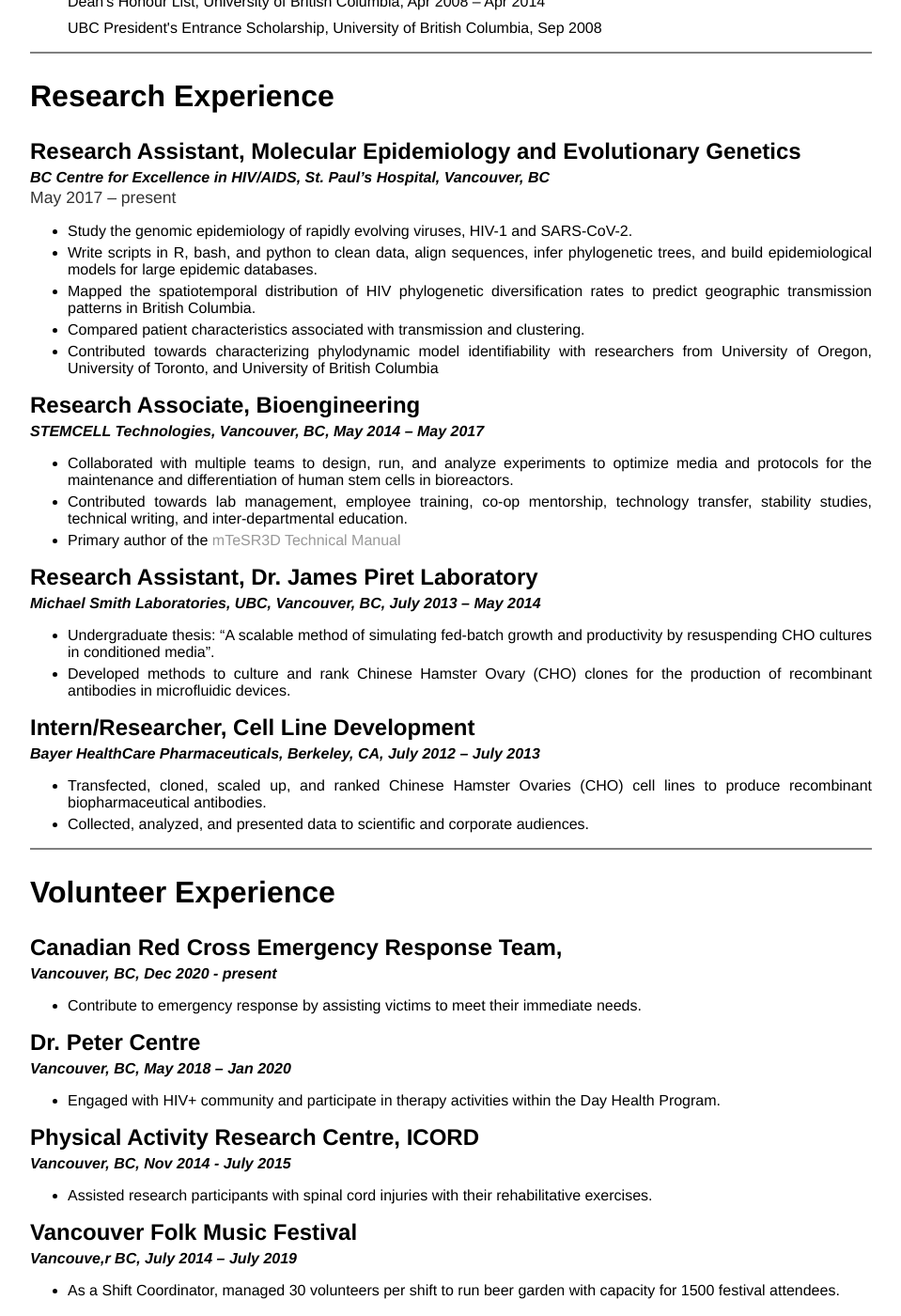
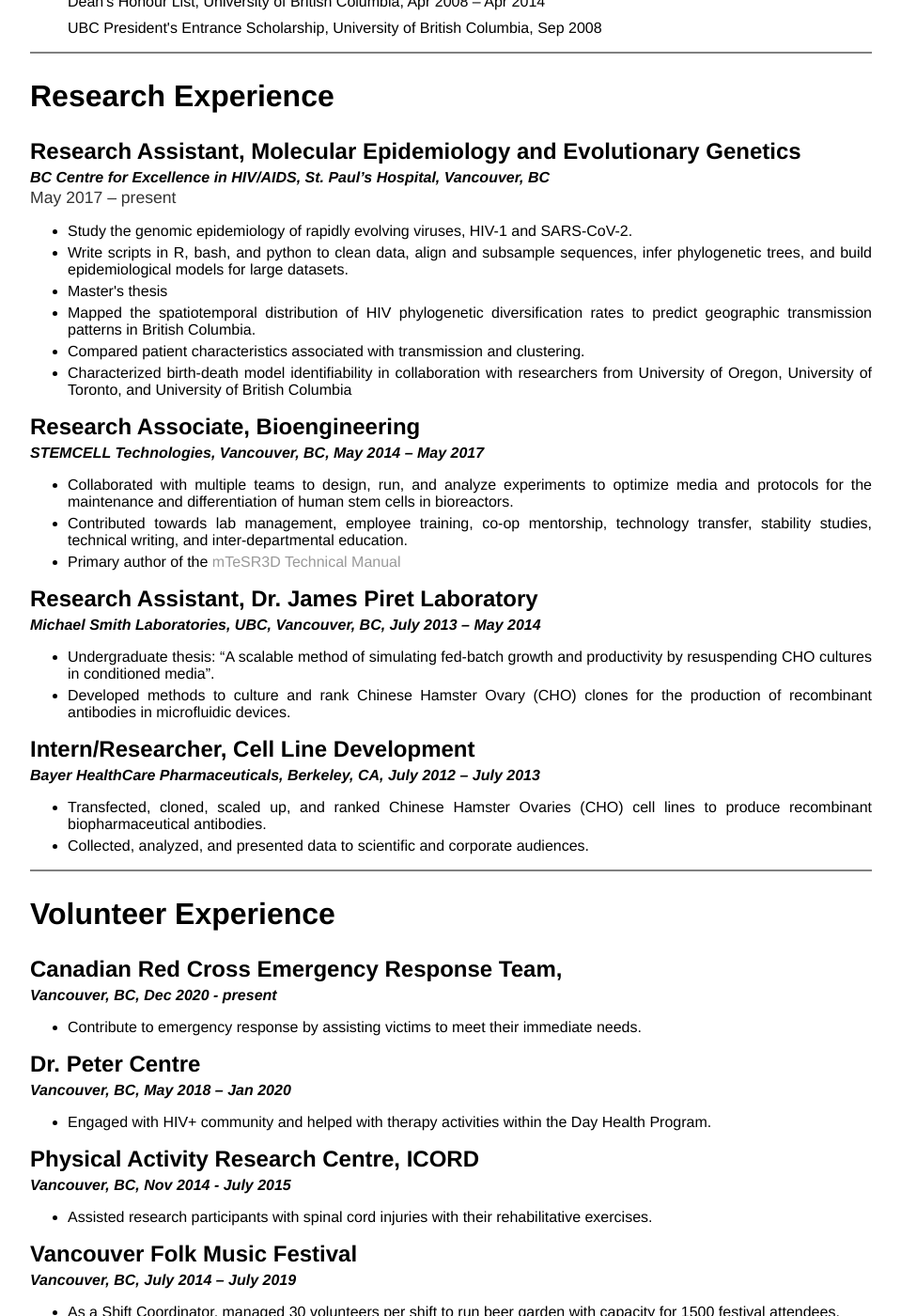
Before and after one commit to AngMcL/angmcl.github.io, a Jekyll site: the page built from cv/index.html, in a window 1280 px wide and 1400 px high, scrolled down 2587 px. Shown: the whole window at 94% size, without its empty margins (160-1119 px from the left). Built offline with Jekyll 4.4.1, drawn with Linux system fonts in a browser that asks for light colours; some of the changed text lies outside the part shown.

Commit message:
Update index.html

```diff
--- a/cv/index.html
+++ b/cv/index.html
@@ -17,7 +17,7 @@
   <h2>Publications</h2>
   <ul style="list-style-type:none">
     <li style="margin-bottom: 10px"><b>McLaughlin, A.</b>, Montoya, V., Miller, R. L., Mordecai, G. J., Worobey, M., Poon, A. F. Y., & Joy, J. B. Early and ongoing importations of SARS-COV-2 in Canada. In review: eLife. (2021).</li>
-    <li style="margin-bottom: 10px"><b>McLaughlin, A.</b>, Sereda, P., Brumme, C. J., Brumme, Z. L., Barrios, R., Montaner, J. S. G., & Joy, J. B. Transmission dynamics within HIV phylogenetic clusters elucidated by viral lineage-level diversification rate. In press: Evolution Medicine and Public Health. (2021).</li>
+    <li style="margin-bottom: 10px"><b>McLaughlin, A.</b>, Sereda, P., Brumme, C. J., Brumme, Z. L., Barrios, R., Montaner, J. S. G., & Joy, J. B. Concordance of HIV transmission risk factors elucidated using viral diversification rate and phylogenetic clustering. In press: Evolution Medicine and Public Health. (2021).</li>
     <li style="margin-bottom: 10px">MacPherson, A., Louca, S., <b>McLaughlin, A.</b>, Joy, J. B., & Pennell, M. W. Unifying phylogenetic birth-death models in epidemiology and macroevolution. Systematic Biology (2021). doi: 10.1093/sysbio/syab049</li>
     <li style="margin-bottom: 10px"><b>McLaughlin, A.</b>, Montoya, V., Miller, R. L., Mordecai, G. J., Worobey, M., Poon, A. F. Y., & Joy, J. B. Early and ongoing importations of SARS-COV-2 in Canada. [pre-print] medRxiv (2021). doi: 10.1101/2021.04.09.21255131</li>
     <li style="margin-bottom: 10px">Louca, S., <b>McLaughlin, A.</b>, MacPherson, A., Joy, J. B., & Pennell, M. W. Fundamental identifiability limits in molecular epidemiology. Molecular Biology and Evolution. (2021). doi: 10.1093/molbev/msab149</li>
@@ -77,10 +77,11 @@
   <p2>May 2017 – present</p2>
   <ul>
     <li style="margin-bottom: 5px">Study the genomic epidemiology of rapidly evolving viruses, HIV-1 and SARS-CoV-2.</li>
-    <li style="margin-bottom: 5px">Write scripts in R, bash, and python to clean data, align sequences, infer phylogenetic trees, and build epidemiological models for large epidemic databases.</li>
+    <li style="margin-bottom: 5px">Write scripts in R, bash, and python to clean data, align and subsample sequences, infer phylogenetic trees, and build epidemiological models for large datasets.</li>
+    <li style="margin-bottom: 5px" <a href="https://open.library.ubc.ca/soa/cIRcle/collections/ubctheses/24/items/1.0378250"> Master's thesis </a>
     <li style="margin-bottom: 5px">Mapped the spatiotemporal distribution of HIV phylogenetic diversification rates to predict geographic transmission patterns in British Columbia.</li>
     <li style="margin-bottom: 5px">Compared patient characteristics associated with transmission and clustering.</li>
-    <li style="margin-bottom: 5px">Contributed towards characterizing phylodynamic model identifiability with researchers from University of Oregon, University of Toronto, and University of British Columbia</li>
+    <li style="margin-bottom: 5px">Characterized birth-death model identifiability in collaboration with researchers from University of Oregon, University of Toronto, and University of British Columbia</li>
   </ul>
 
   <h3>Research Associate, Bioengineering</h3>
@@ -114,19 +115,19 @@
 
   <h3>Dr. Peter Centre</h3>
   <h4>Vancouver, BC, May 2018 – Jan 2020</h4>
-  <ul><li>Engaged with HIV+ community and participate in therapy activities within the Day Health Program.</li> </ul>
+  <ul><li>Engaged with HIV+ community and helped with therapy activities within the Day Health Program.</li> </ul>
 
   <h3>Physical Activity Research Centre, ICORD</h3>
   <h4>Vancouver, BC, Nov 2014 - July 2015</h4>
   <ul><li>Assisted research participants with spinal cord injuries with their rehabilitative exercises.</li> </ul>
 
   <h3>Vancouver Folk Music Festival</h3>
-  <h4>Vancouve,r BC, July 2014 – July 2019</h4>
+  <h4>Vancouver, BC, July 2014 – July 2019</h4>
   <ul><li>As a Shift Coordinator, managed 30 volunteers per shift to run beer garden with capacity for 1500 festival attendees.</li> </ul>
 
   <h3>Vancouver Adaptive Snow Sports</h3>
-  <h4>Vancouver, BC, Jan 2014 – present</h4>
-  <ul><li>Teach adaptive snowboarding at Grouse Mountain for people with disabilities.</li> </ul>
+  <h4>Vancouver, BC, Jan 2014 – Mar 2019</h4>
+  <ul><li>Taught adaptive snowboarding at Grouse Mountain for people with physical and cognitive disabilities.</li> </ul>
 
 
 </div><!--/.blurb ->
```
Also changed, not shown: other parts of cv/index.html (+1 -1 lines).
